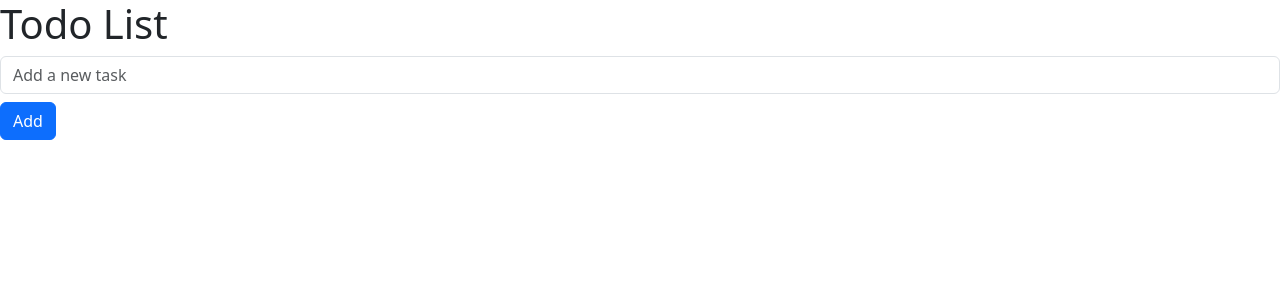
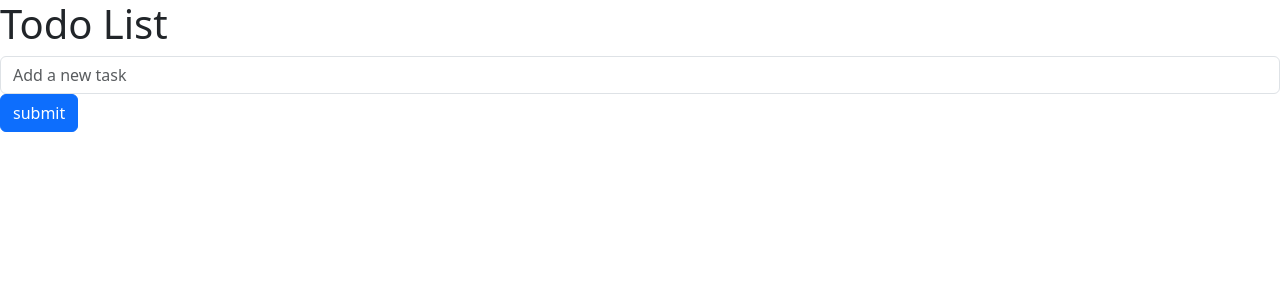
Before and after one commit to uedsonsouza/todo-list, a React (Create React App) app: page / in a window 1280 px wide. Shown: the top 300 px of the page. Built offline with nearby package versions, Linux system fonts and the light colour scheme; the HTML template or start-up script is replaced by a standard one.

Commit message:
Create estructure in jsx

```diff
--- a/src/components/TodoForm.js
+++ b/src/components/TodoForm.jsx
@@ -21,8 +21,8 @@ const TodoForm = ({ addTodo }) => {
           placeholder="Add a new task"
         />
       </Form.Group>
-      <Button type="submit" variant="primary" className="mt-2">
-        Add
+      <Button class="btn btn-primary" type="submit">
+        submit
       </Button>
     </Form>
   )
```
Also changed, not shown: src/components/TodoEdit.jsx (renamed from src/components/TodoEdit.js), src/components/TodoItem.jsx (renamed from src/components/TodoItem.js), src/components/TodoList.jsx (renamed from src/components/TodoList.js), src/hooks/useTodos.js (added), src/utils/dateUtils.js (added).
